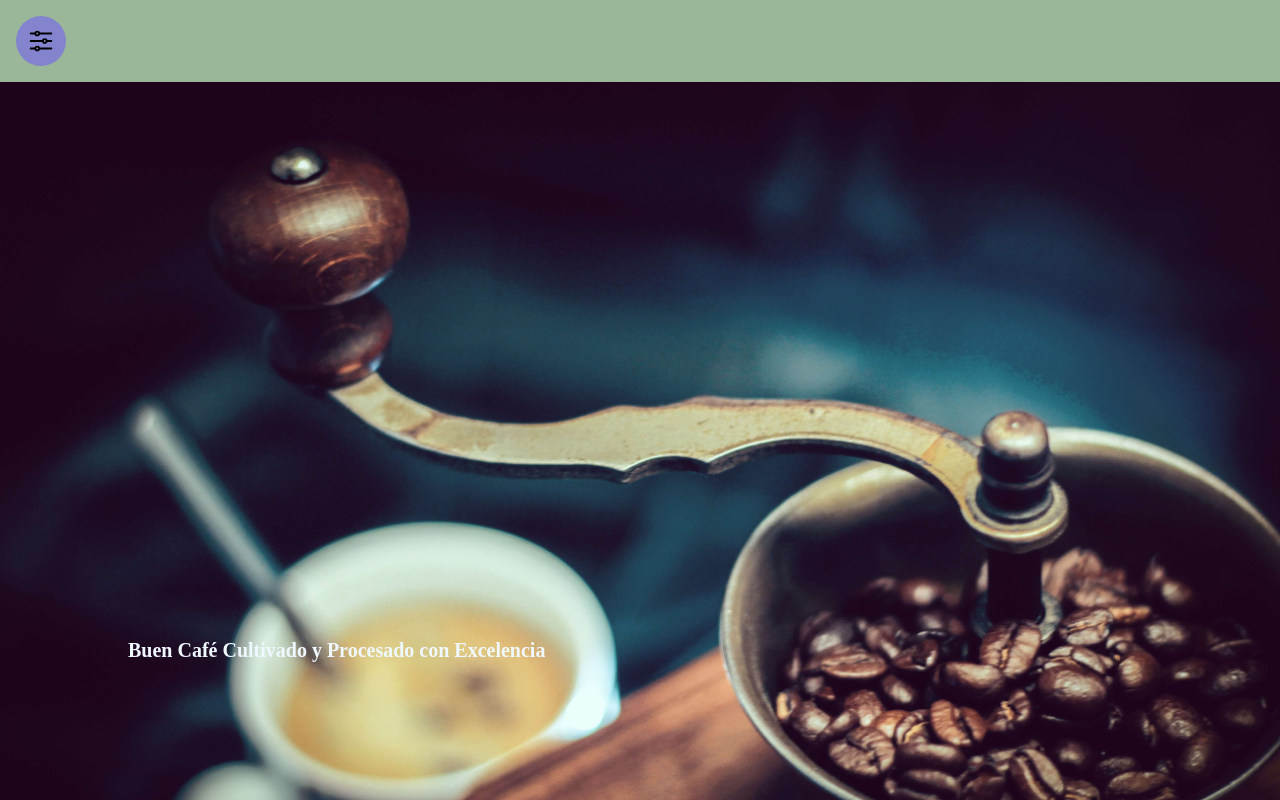
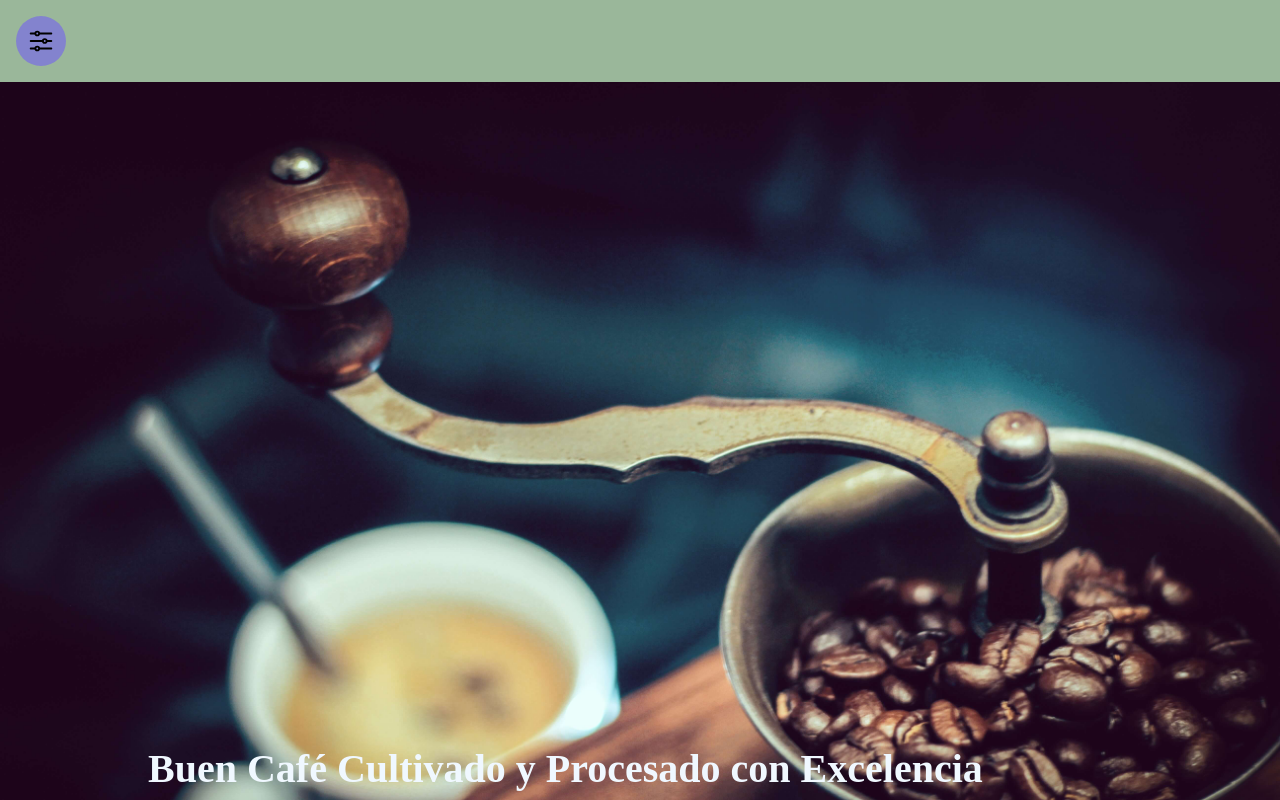
Before and after one commit to jepepper06/Angular-cofee-app, an Angular app: page / in a window 1280 px wide. Shown: the top 800 px of the page. Built offline with nearby package versions, Linux system fonts and the light colour scheme; a web font is replaced by a local one.

Commit message:
nuevo commit porque el anterior esta como pocho

```diff
--- a/src/app/components/presentation/presentation.component.scss
+++ b/src/app/components/presentation/presentation.component.scss
@@ -1,3 +1,4 @@
+
 .img-container{
   position: relative;
   z-index: -1;
@@ -5,6 +6,12 @@
   img{
     width: 100%;
   }
+
+}
+h2{
+  margin: 20px;
+}
+@media (max-width:520px){
   h2{
     position: absolute;
     top:65%;
@@ -15,3 +22,25 @@
     font-family: 'Playfair';
   }
 }
+@media (min-width:520px) and (max-width:720px){
+  h2{
+    position: absolute;
+    top:70%;
+    left: 10%;
+    font-weight:900;
+    font-size: 35px;
+    color: aliceblue;
+    font-family: 'Playfair';
+  }
+}
+@media (min-width:720px){
+  h2{
+    position: absolute;
+    top:75%;
+    left: 10%;
+    font-weight:900;
+    font-size: 40px;
+    color: aliceblue;
+    font-family: 'Playfair';
+  }
+}
```
